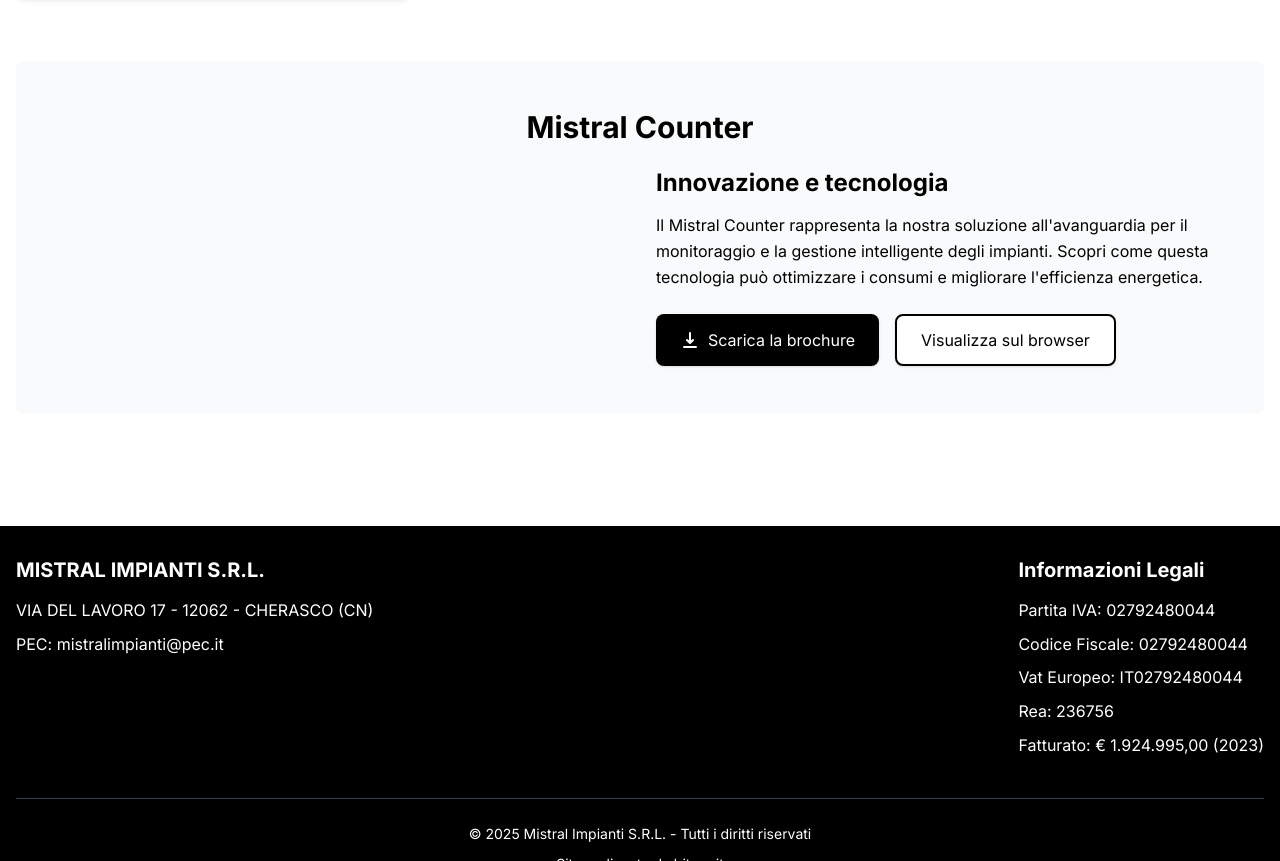
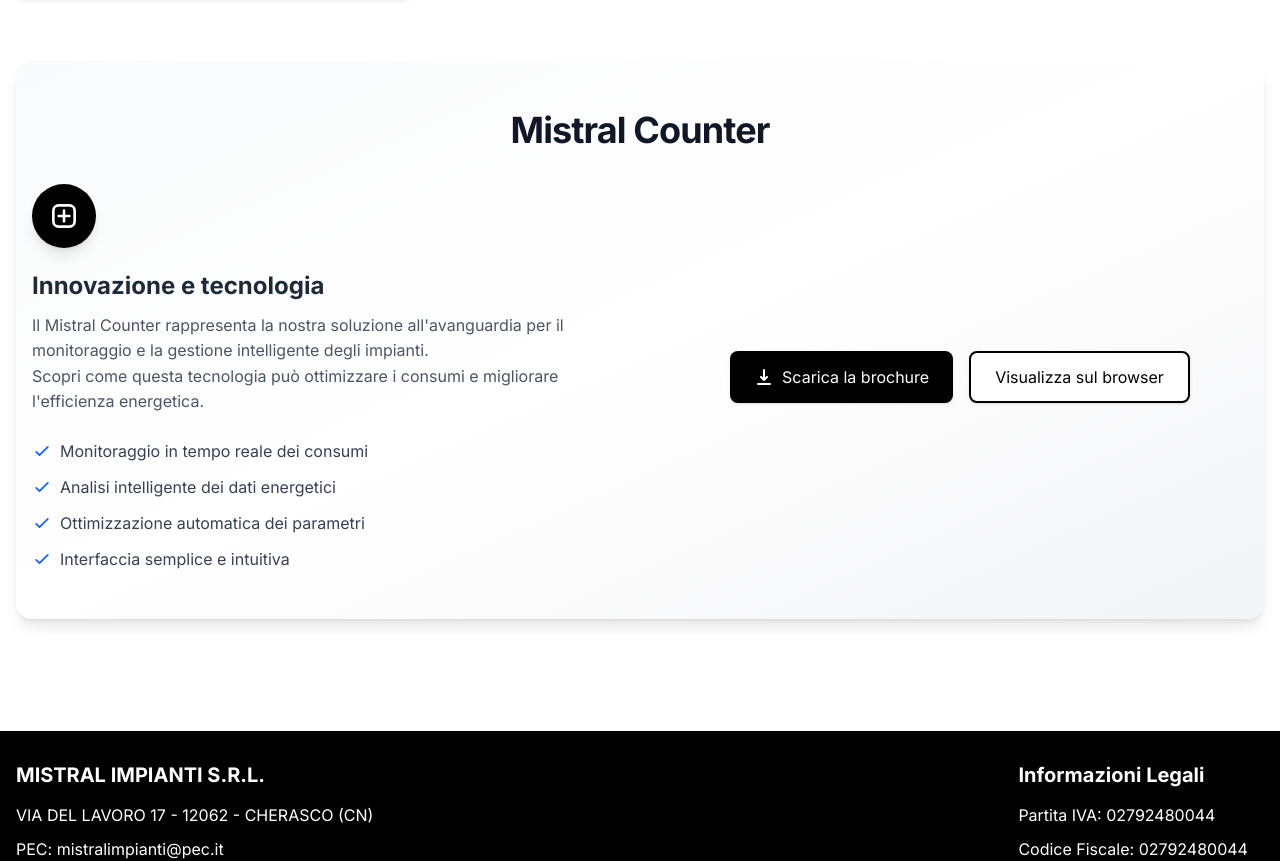
Before and after one commit to denisCazz/mistral, an Astro site: page /lavori in a window 1280 px wide. Shown: the part 6452-7313 px from the top of the page. Built offline with nearby package versions, Linux system fonts and the light colour scheme; Astro itself is replaced by a stand-in of ours.

Commit message:
Enhance Mistral Counter section with improved styling, layout, and content clarity

```diff
--- a/src/pages/lavori.astro
+++ b/src/pages/lavori.astro
@@ -539,22 +539,54 @@ const progetti = [
     </details>
 
     <!-- Sezione Mistral Counter -->
-    <section class="py-12 bg-gray-50 rounded-lg mb-16">
+    <section class="py-12 bg-gradient-to-br from-gray-50 via-white to-gray-100 rounded-2xl shadow-lg mb-16">
       <div class="container mx-auto px-4">
-        <h2 class="text-3xl font-bold mb-6 text-center">Mistral Counter</h2>
-        <div class="flex flex-col lg:flex-row items-center gap-8">
-          <div class="w-full lg:w-1/2">
-            <div class="rounded-lg overflow-hidden shadow-lg">
-
+        <h2 class="text-3xl md:text-4xl font-bold mb-8 text-center text-gray-900 tracking-tight">Mistral Counter</h2>
+        <div class="flex flex-col md:flex-row items-center gap-10 md:gap-16">
+          <div class="w-full md:w-1/2 flex flex-col items-center md:items-start mb-8 md:mb-0">
+            <div class="flex items-center justify-center mb-6">
+              <span class="inline-flex items-center justify-center rounded-full bg-black text-white w-16 h-16 shadow-lg">
+                <!-- Icona contatore/tecnologia -->
+                <svg xmlns="http://www.w3.org/2000/svg" class="w-8 h-8" fill="none" viewBox="0 0 24 24" stroke="currentColor">
+                  <rect x="4" y="4" width="16" height="16" rx="4" stroke-width="2"/>
+                  <path d="M8 12h8M12 8v8" stroke-width="2" stroke-linecap="round"/>
+                </svg>
+              </span>
             </div>
-          </div>
-          <div class="w-full lg:w-1/2">
-            <h3 class="text-2xl font-semibold mb-4">Innovazione e tecnologia</h3>
-            <p class="mb-6">
-              Il Mistral Counter rappresenta la nostra soluzione all'avanguardia per il monitoraggio e la gestione intelligente degli impianti.
+            <h3 class="text-2xl font-semibold mb-3 text-gray-800 text-center md:text-left">Innovazione e tecnologia</h3>
+            <p class="mb-6 text-gray-600 text-center md:text-left">
+              Il Mistral Counter rappresenta la nostra soluzione all'avanguardia per il monitoraggio e la gestione intelligente degli impianti.<br>
               Scopri come questa tecnologia può ottimizzare i consumi e migliorare l'efficienza energetica.
             </p>
-            <div class="flex flex-wrap gap-4">
+            <ul class="space-y-3 text-gray-700 text-base">
+              <li class="flex items-center gap-2">
+                <svg class="w-5 h-5 text-blue-600" fill="none" stroke="currentColor" stroke-width="2" viewBox="0 0 24 24">
+                  <path d="M5 13l4 4L19 7" stroke-linecap="round" stroke-linejoin="round"/>
+                </svg>
+                Monitoraggio in tempo reale dei consumi
+              </li>
+              <li class="flex items-center gap-2">
+                <svg class="w-5 h-5 text-blue-600" fill="none" stroke="currentColor" stroke-width="2" viewBox="0 0 24 24">
+                  <path d="M5 13l4 4L19 7" stroke-linecap="round" stroke-linejoin="round"/>
+                </svg>
+                Analisi intelligente dei dati energetici
+              </li>
+              <li class="flex items-center gap-2">
+                <svg class="w-5 h-5 text-blue-600" fill="none" stroke="currentColor" stroke-width="2" viewBox="0 0 24 24">
+                  <path d="M5 13l4 4L19 7" stroke-linecap="round" stroke-linejoin="round"/>
+                </svg>
+                Ottimizzazione automatica dei parametri
+              </li>
+              <li class="flex items-center gap-2">
+                <svg class="w-5 h-5 text-blue-600" fill="none" stroke="currentColor" stroke-width="2" viewBox="0 0 24 24">
+                  <path d="M5 13l4 4L19 7" stroke-linecap="round" stroke-linejoin="round"/>
+                </svg>
+                Interfaccia semplice e intuitiva
+              </li>
+            </ul>
+          </div>
+          <div class="w-full md:w-1/2 flex flex-col items-center">
+            <div class="flex flex-wrap gap-4 justify-center">
               <a
                 href="/pdf/MistralCounter.pdf"
                 class="inline-flex items-center px-6 py-3 bg-black text-white font-medium rounded-lg shadow hover:bg-gray-800 transition-all duration-300 transform hover:-translate-y-1"
@@ -565,7 +597,6 @@ const progetti = [
                 </svg>
                 Scarica la brochure
               </a>
-              <!-- visualizza sul browser senza scaricare -->
               <a
                 href="/pdf/MistralCounter.pdf"
                 class="inline-flex items-center px-6 py-3 bg-white text-black font-medium rounded-lg shadow border-2 border-black hover:bg-gray-100 transition-all duration-300 transform hover:-translate-y-1"
```
